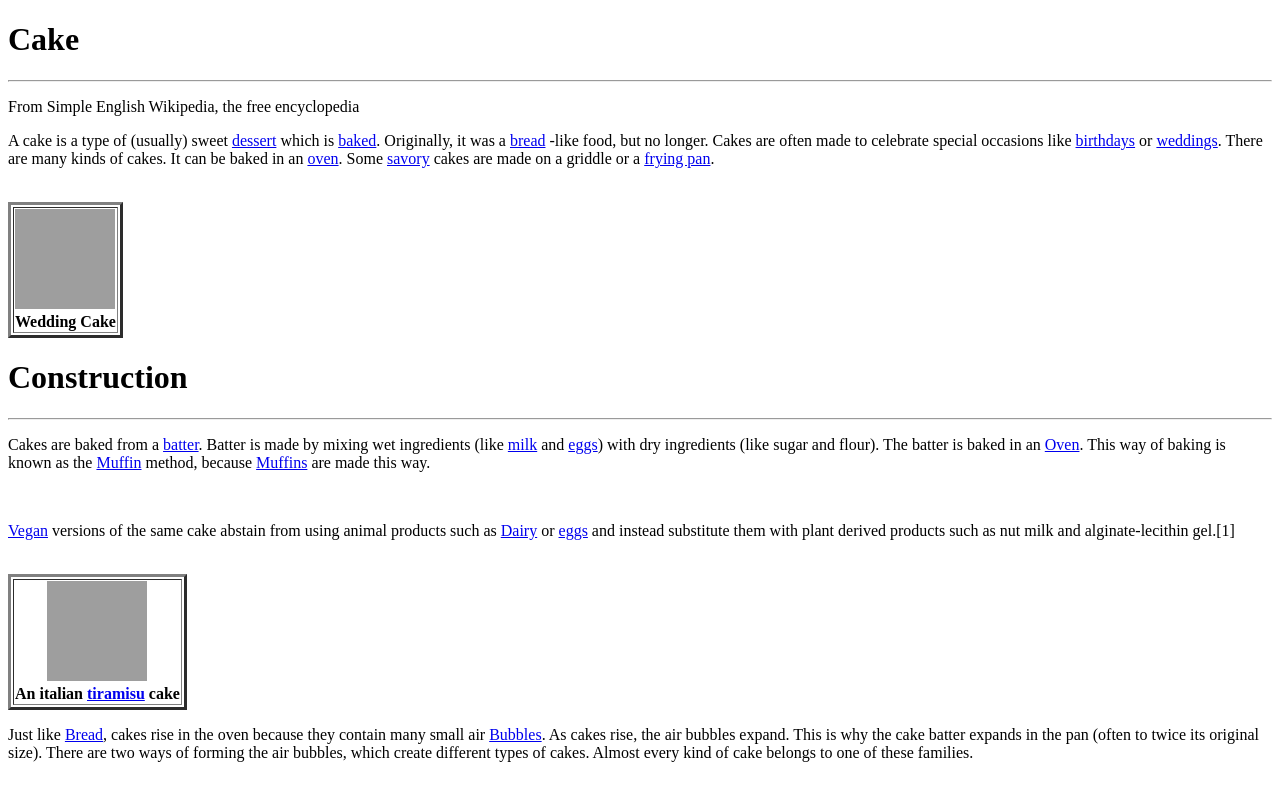
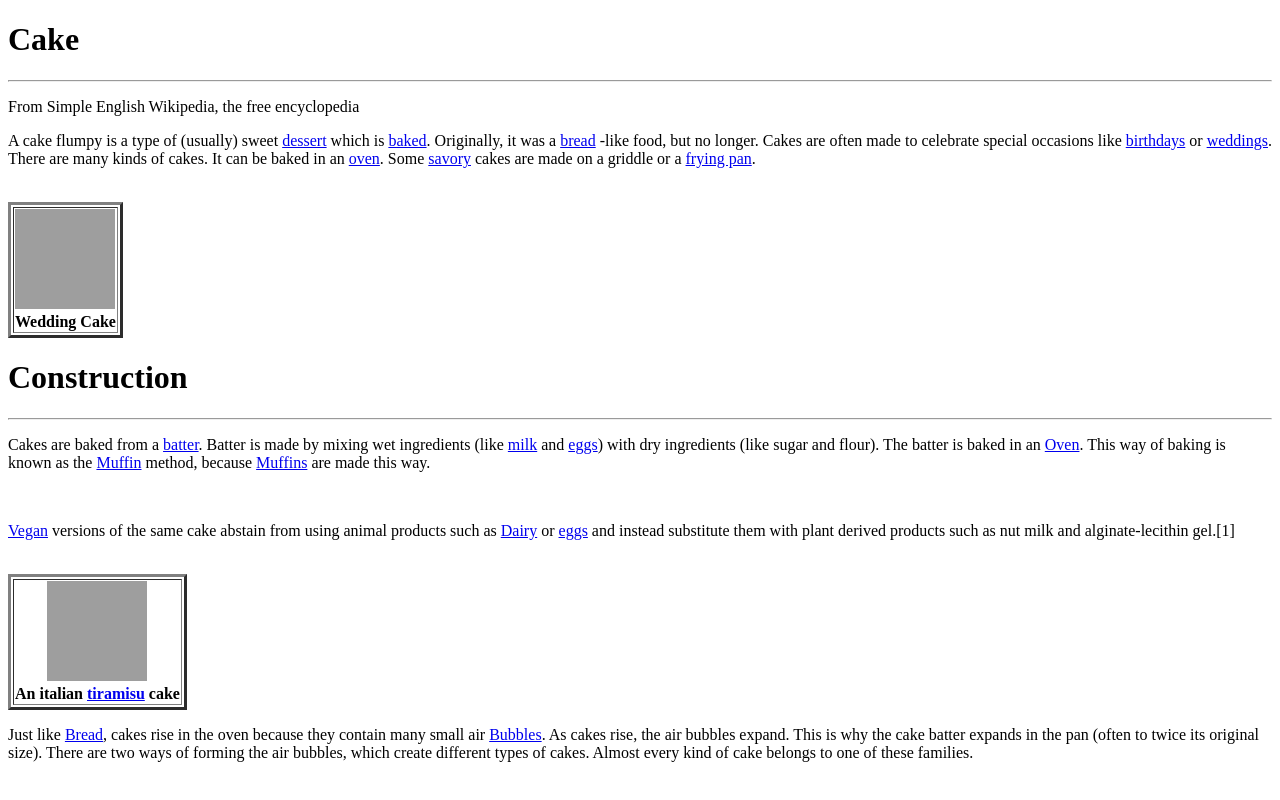
Before and after one commit to colelapp/git26, a plain HTML site: page Ccset 110 26/Lecture 1/assignment2.html in a window 1280 px wide. Shown: the top 800 px of the page. Drawn offline with Linux system fonts and the light colour scheme; grey boxes are pictures that could not be loaded.

Commit message:
Modified Cset 110 assignment 2 with a word

```diff
--- a/Ccset 110 26/Lecture 1/assignment2.html
+++ b/Ccset 110 26/Lecture 1/assignment2.html
@@ -13,7 +13,7 @@
 <h1><strong>Cake</strong></h1>
  <hr>
  <p>From Simple English Wikipedia, the free encyclopedia</p>
- <p>A cake is a type of (usually) sweet <a href="https://simple.wikipedia.org/wiki/Dessert">dessert</a> which is <a href="https://simple.wikipedia.org/wiki/Baking">baked</a>. Originally, it was a <a href="https://simple.wikipedia.org/wiki/Bread">bread</a> -like food, but no longer. Cakes are often made to celebrate special occasions like <a href="https://simple.wikipedia.org/wiki/Birthday">birthdays</a> or <a href="https://simple.wikipedia.org/wiki/Sacrament_of_marriage">weddings</a>. There are many kinds of cakes. It can be baked in an <a href="https://simple.wikipedia.org/wiki/Oven">oven</a>. Some <a href="https://simple.wikipedia.org/wiki/Taste#Savouriness">savory</a> cakes are made on a griddle or a <a href="https://simple.wikipedia.org/wiki/Frying_pan">frying pan</a>.</p><br>
+ <p>A cake flumpy is a type of (usually) sweet <a href="https://simple.wikipedia.org/wiki/Dessert">dessert</a> which is <a href="https://simple.wikipedia.org/wiki/Baking">baked</a>. Originally, it was a <a href="https://simple.wikipedia.org/wiki/Bread">bread</a> -like food, but no longer. Cakes are often made to celebrate special occasions like <a href="https://simple.wikipedia.org/wiki/Birthday">birthdays</a> or <a href="https://simple.wikipedia.org/wiki/Sacrament_of_marriage">weddings</a>. There are many kinds of cakes. It can be baked in an <a href="https://simple.wikipedia.org/wiki/Oven">oven</a>. Some <a href="https://simple.wikipedia.org/wiki/Taste#Savouriness">savory</a> cakes are made on a griddle or a <a href="https://simple.wikipedia.org/wiki/Frying_pan">frying pan</a>.</p><br>
 <table border="3">
 <tr>
     <th><img src="https://thumb.wikimedia.org/wikipedia/commons/thumb/0/0f/Wedding_cake_aux_fruits-rouges.jpg/500px-Wedding_cake_aux_fruits-rouges.jpg?utm_source=simple.wikipedia.org&utm_campaign=parser&utm_content=thumbnail" width="100" height="100"> <br>
```
